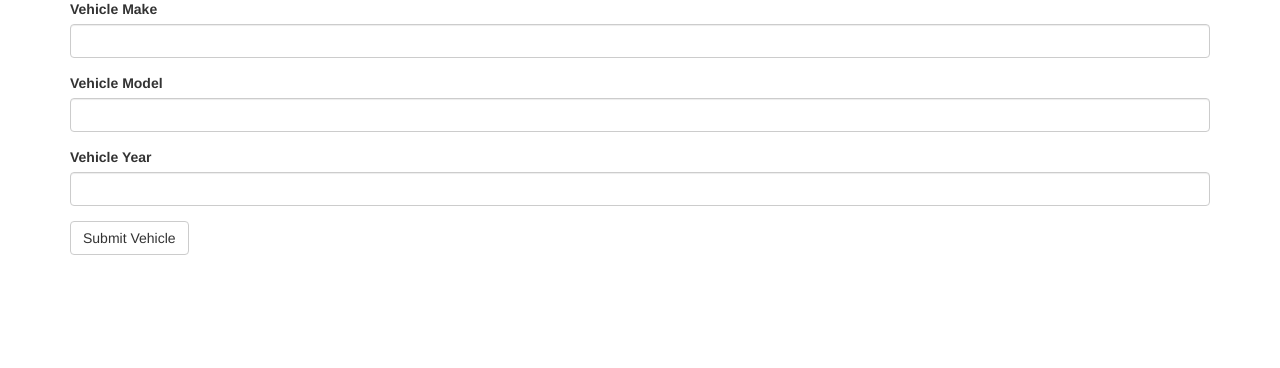
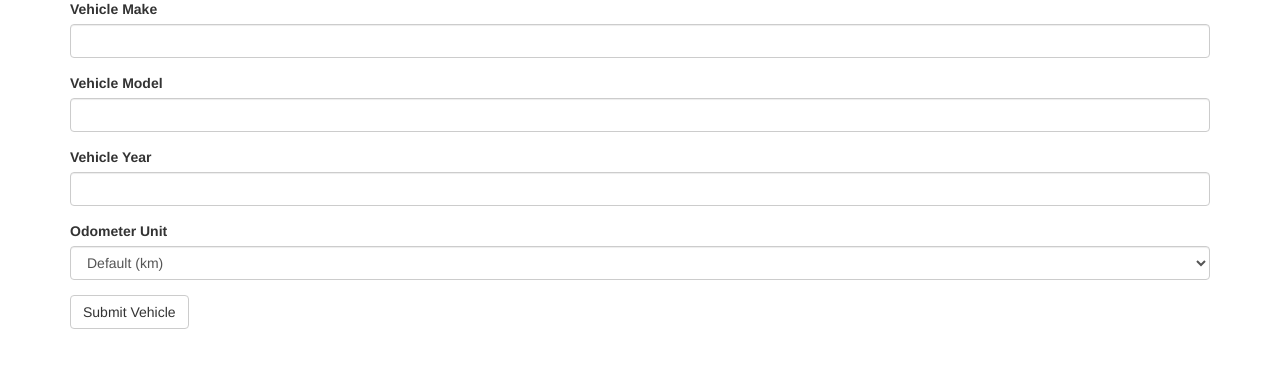
Before and after one commit to travipross/fuel-logger, a Flask app: page /add_vehicle in a window 1280 px wide. Shown: the part 143-511 px from the top of the page. Run offline with Flask 2, Linux system fonts and the light colour scheme; the visitor is signed in with stand-in values (Sample User, id 1); data comes from the database, SQL or seed files in the repository; some libraries are stand-ins or nearby versions.

Commit message:
feat: add vehicle odometer unit when creating vehicle

```diff
--- a/fuel_logger/app/forms.py
+++ b/fuel_logger/app/forms.py
@@ -1,12 +1,14 @@
 from flask_wtf import FlaskForm
-from wtforms import StringField, IntegerField, SubmitField, PasswordField, BooleanField, FloatField, FileField
+from wtforms import StringField, IntegerField, SubmitField, PasswordField, BooleanField, FloatField, FileField, SelectField
 from wtforms.validators import DataRequired, EqualTo, Email, ValidationError
 from wtforms.fields.html5 import DateField, TimeField
 from app.models import User, Vehicle, Fillup
 from flask import g
 from sqlalchemy import func
-from app import db
+from app import db, app
 from datetime import datetime
+from app import KM_PER_MILE
+
 
 class LoginForm(FlaskForm):
     username = StringField('Username', validators=[DataRequired()])
@@ -36,6 +38,7 @@ class VehicleForm(FlaskForm):
     make = StringField('Vehicle Make', validators=[DataRequired()])
     model = StringField('Vehicle Model', validators=[DataRequired()])
     year = IntegerField('Vehicle Year', validators=[DataRequired()])
+    odo_unit = SelectField('Odometer Unit', validators=[DataRequired()], choices=[('km', "Default (km)"), ('mi','Freedom (mi)')], default='km')
     submit = SubmitField('Submit Vehicle')
 
 
@@ -43,12 +46,13 @@ class FillupForm(FlaskForm):
     date = DateField('Fillup Date', default=datetime.now)
     time = TimeField("Fillup Time", default=datetime.now)
     fuel = FloatField('Fuel Amount (L)', validators=[DataRequired()])
-    odometer = IntegerField('Odometer Reading (km)', validators=[DataRequired()])
+    odometer = IntegerField('Odometer Reading (in your vehicle\'s unit)', validators=[DataRequired()])
     submit = SubmitField('Submit Log')
 
     def validate_odometer(self, odometer):
         last_odo = db.session.query(func.max(Fillup.odometer_km)).filter_by(vehicle_id=g.vehicle.id).scalar() or 0
-        if odometer.data <= last_odo:
+        odo_val_converted = int(odometer.data*KM_PER_MILE) if g.vehicle.odo_unit == 'mi' else odometer.data
+        if odo_val_converted <= last_odo:
             raise ValidationError("Odometer value is less than a previous record.")
 
 class ImportForm(FlaskForm):
--- a/fuel_logger/app/models.py
+++ b/fuel_logger/app/models.py
@@ -1,4 +1,4 @@
-from app import db, login, MPG_LP100K, MPG_IMP_PER_MPG
+from app import db, login, MPG_LP100K, MPG_IMP_PER_MPG, KM_PER_MILE
 from app.utils import compute_stats_from_fillup_df
 from datetime import datetime, timedelta
 from hashlib import md5
@@ -15,7 +15,6 @@ class User(UserMixin, db.Model):
     username = db.Column(db.String, nullable=False, index=True)
     email = db.Column(db.String)
     password_hash = db.Column(db.String(128))
-
     vehicles = db.relationship('Vehicle', backref='owner', lazy='dynamic')
 
     def __repr__(self):
@@ -56,18 +55,22 @@ class Vehicle(db.Model):
     model = db.Column(db.String, nullable=False)
     year = db.Column(db.Integer)
     is_favourite = db.Column(db.Boolean, default=False)
+    odo_unit = db.Column(db.String, default='km') # alternatively mi
 
     fillups = db.relationship('Fillup', backref='vehicle', lazy='dynamic')
 
     @property
     def current_odometer(self):
-        return self.fillups.order_by(Fillup.timestamp.desc()).first().odometer_km
+        conversion = 1/KM_PER_MILE if self.odo_unit == 'mi' else 1
+        return self.fillups.order_by(Fillup.timestamp.desc()).first().odometer_km * conversion
 
 
     def get_stats_df(self):
         df = pd.read_sql(self.fillups.statement, self.fillups.session.bind)
-        df['dist'] = df.odometer_km.diff()
-        df['lp100k'] = df.fuel_amt_l/df.dist * 100
+        df['odometer_mi'] = (df.odometer_km/KM_PER_MILE).astype(int)
+        df['dist_km'] = df.odometer_km.diff()
+        df['dist_mi'] = df.dist_km/KM_PER_MILE
+        df['lp100k'] = df.fuel_amt_l/df.dist_km * 100
         df['mpg'] = MPG_LP100K / df.lp100k
         df['mpg_imp'] = MPG_IMP_PER_MPG * df.mpg
 
@@ -102,9 +105,17 @@ class Fillup(db.Model):
     fuel_amt_l = db.Column(db.Float, nullable=False)
 
     @property
+    def odometer_mi(self):
+        return int(self.odometer_km/KM_PER_MILE)
+
+    @property
     def dist(self):
         last_fillup = Fillup.query.filter_by(vehicle_id=self.vehicle_id).filter(Fillup.timestamp < self.timestamp).order_by(Fillup.timestamp.desc()).first()
         return self.odometer_km - last_fillup.odometer_km if last_fillup else None
+
+    @property
+    def dist_mi(self):
+        return self.dist/KM_PER_MILE if self.dist else None
 
     @property
     def lp100k(self):
--- a/fuel_logger/app/routes.py
+++ b/fuel_logger/app/routes.py
@@ -1,4 +1,4 @@
-from app import app, db
+from app import app, db, KM_PER_MILE
 from flask import render_template, redirect, url_for, flash, request, g, Response
 from app.models import Fillup, Vehicle, User
 from app.forms import VehicleForm, RegistrationForm, LoginForm, FillupForm, ImportForm, ResetPasswordRequestForm, ResetPasswordForm
@@ -65,7 +65,8 @@ def logs(vehicle_id):
 
     form = FillupForm()
     if form.validate_on_submit():
-        f = Fillup(odometer_km=form.odometer.data, fuel_amt_l=form.fuel.data, vehicle=v)
+        odo_converted = int(form.odometer.data*KM_PER_MILE) if v.odo_unit == 'mi' else form.odometer.data
+        f = Fillup(odometer_km=odo_converted, fuel_amt_l=form.fuel.data, vehicle=v)
         db.session.add(f)
         db.session.commit()
         flash('Your fuel log has been updated!')
@@ -112,7 +113,7 @@ def bulk_upload(vehicle_id):
 def bulk_download(vehicle_id):
     v = Vehicle.query.get_or_404(vehicle_id)
     df = v.get_stats_df()
-    csv = df.to_csv(index=False, columns=["timestamp", "odometer_km", "fuel_amt_l", "dist", "lp100k", "mpg", "mpg_imp"])
+    csv = df.to_csv(index=False, columns=["timestamp", "odometer_km", "fuel_amt_l", "dist_km", "lp100k", "mpg", "mpg_imp"])
     return Response(
         csv,
         mimetype='text/csv',
@@ -152,7 +153,7 @@ def delete_log(log_id):
 def add_vehicle():
     form = VehicleForm()
     if form.validate_on_submit():
-        v = Vehicle(make=form.make.data, model=form.model.data, year=form.year.data)
+        v = Vehicle(make=form.make.data, model=form.model.data, year=form.year.data, odo_unit=form.odo_unit.data)
         current_user.vehicles.append(v)
         db.session.commit()
         flash('Your vehicle has been added')
--- a/fuel_logger/app/templates/_fillup.html
+++ b/fuel_logger/app/templates/_fillup.html
@@ -22,8 +22,8 @@
             <td>
                 <b>{{ moment(fillup.timestamp).format('LLL') }}:</b><br>
                 Fuel: {{ fillup.fuel_amt_l }} L<br>
-                Odometer: {{ fillup.odometer_km }} km<br>
-                Distance: {{ fillup.dist|int() if fillup.dist != None else "---"  }} km
+                Odometer: {% if vehicle.odo_unit == 'mi'%}{{ fillup.odometer_mi }} mi{% else %}{{ fillup.odometer_km }} km{% endif%}<br>
+                Distance: {% if vehicle.odo_unit == 'mi'%}{{ fillup.dist_mi|int() if fillup.dist != None else "---" }} mi{% else %}{{ fillup.dist|int() if fillup.dist != None else "---"  }} km{% endif %}
             </td>
             <td>
                 <b>Fuel Economy:</b><br>
--- a/fuel_logger/app/templates/home.html
+++ b/fuel_logger/app/templates/home.html
@@ -6,7 +6,7 @@
     {% if v %}
         <h3>Primary Vehicle: <a href="{{url_for('logs', vehicle_id=v.id)}}">{{ v.year }} {{ v.make }} {{ v.model }}</a></h3>
         <div class='table-responsive'>
-            {{ v.get_stats_df().sort_values('timestamp', ascending=False).head(15).to_html(classes=['table', 'table-hover', 'table-striped'], index=False, columns=['timestamp', 'odometer_km', 'fuel_amt_l', 'dist', 'lp100k', 'mpg', 'mpg', 'mpg_imp'], float_format='%0.1f', na_rep='---')|safe }}
+            {{ v.get_stats_df().sort_values('timestamp', ascending=False).head(15).to_html(classes=['table', 'table-hover', 'table-striped'], index=False, columns=['timestamp', 'odometer_km', 'odometer_mi', 'dist_km', 'dist_mi', 'fuel_amt_l', 'lp100k', 'mpg', 'mpg', 'mpg_imp'], float_format='%0.1f', na_rep='---')|safe }}
         </div>
 
     {% else %}
--- a/fuel_logger/app/templates/vehicle_logs.html
+++ b/fuel_logger/app/templates/vehicle_logs.html
@@ -22,7 +22,7 @@
         </div>
     </div>
     <div class='row'>
-        <h1>{{ vehicle.owner.username }}'s {% if vehicle.year %}{{ vehicle.year }}{% endif %} {{ vehicle.make }} {{ vehicle.model }}</h1>
+        <h1>{{ vehicle.owner.username }}'s {% if vehicle.year %}{{ vehicle.year }}{% endif %} {{ vehicle.make }} {{ vehicle.model }}{% if vehicle.odo_unit == 'mi' %} <span class='h3'>(Odometer unit: Miles){% endif %}</span></h1>
         <a href=javascript:$(vehicleModal{{vehicle.id}}).modal()>Delete All</a><br>
         <a href={{url_for('bulk_upload', vehicle_id=vehicle.id)}}>Import from CSV</a><br>
         <a href={{url_for('bulk_download', vehicle_id=vehicle.id)}}>Export to CSV</a>
@@ -42,8 +42,8 @@
                         <div class='col' style="text-align:center;">
                             <h3>Fuel Stats</h3>
                             Total Fuel: {{ stats['total_fuel']|round(1) }} L <br>
-                            Total Distance Measured: {{ stats['total_dist']|int()}} km <br>
-                            Current Odometer: {{ stats['current_odo']|int() }} km <br>
+                            Total Distance Measured: {% if vehicle.odo_unit == 'mi' %}{{ stats['total_dist_mi']|int()}} mi{% else %}{{ stats['total_dist_km']|int()}} km{% endif %}<br>
+                            Current Odometer: {% if vehicle.odo_unit == 'mi' %}{{ stats['current_odo_mi']|int() }} mi{% else %}{{ stats['current_odo']|int() }} km{% endif %} <br>
                             Total Logs: {{ stats['total_logs'] }}
                         </div>
                     </div>
```
Also changed, not shown: fuel_logger/app/utils.py (+5 -3 lines), fuel_logger/migrations/versions/66c980e57222_perferred_dist_unit.py (added, +28 -0 lines).
